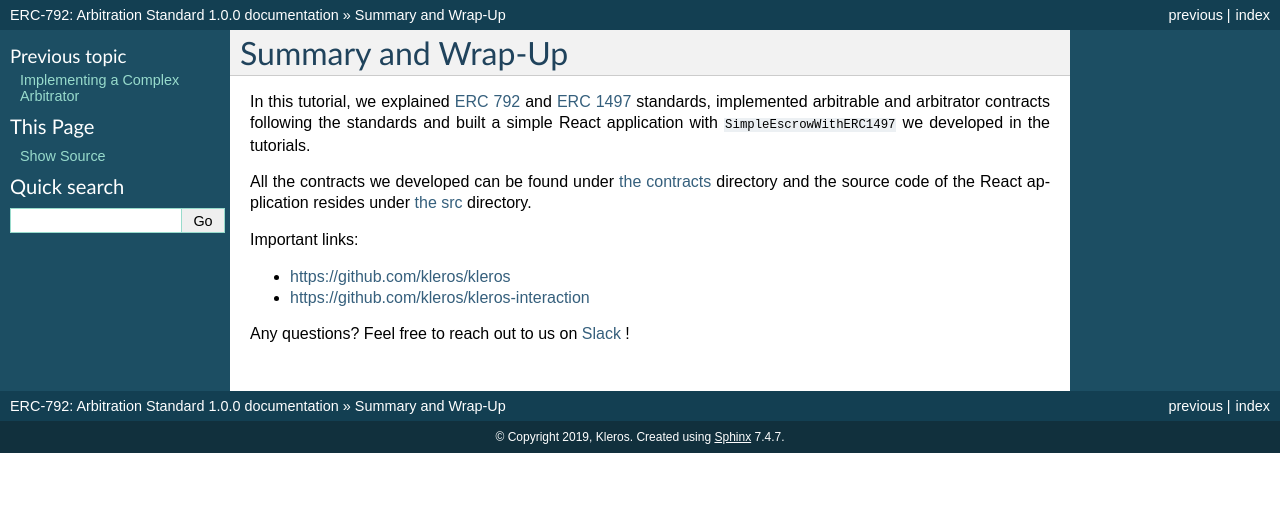
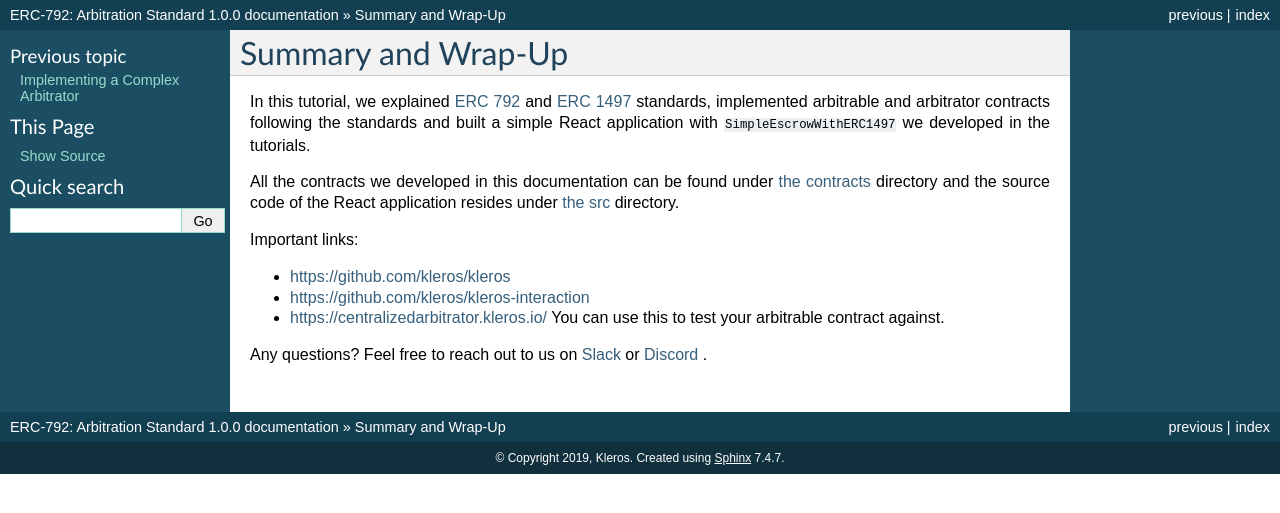
Before and after one commit to kleros/erc-792, a Sphinx documentation site: the page built from docs/wrap-up.rst, in a window 1280 px wide. Shown: the top 513 px of the page. Built offline with Sphinx 7.4.7, drawn with Linux system fonts in a browser that asks for light colours.

Commit message:
docs(wrap-up): mention cad and discord

```diff
--- a/docs/wrap-up.rst
+++ b/docs/wrap-up.rst
@@ -4,11 +4,12 @@ Summary and Wrap-Up
 
 In this tutorial, we explained `ERC 792 <https://github.com/ethereum/EIPs/issues/792>`_ and `ERC 1497 <https://github.com/ethereum/EIPs/issues/1497>`_ standards, implemented arbitrable and arbitrator contracts following the standards and built a simple React application with ``SimpleEscrowWithERC1497`` we developed in the tutorials.
 
-All the contracts we developed can be found under `the contracts <https://github.com/kleros/erc-792/tree/master/contracts>`_ directory and the source code of the React application resides under `the src <https://github.com/kleros/erc-792/tree/master/src>`_ directory.
+All the contracts we developed in this documentation can be found under `the contracts <https://github.com/kleros/erc-792/tree/master/contracts>`_ directory and the source code of the React application resides under `the src <https://github.com/kleros/erc-792/tree/master/src>`_ directory.
 
 Important links:
 
 * https://github.com/kleros/kleros
 * https://github.com/kleros/kleros-interaction
+* https://centralizedarbitrator.kleros.io/ You can use this to test your arbitrable contract against.
 
-Any questions? Feel free to reach out to us on `Slack <https://slack.kleros.io/>`_ !
+Any questions? Feel free to reach out to us on `Slack <https://slack.kleros.io/>`_ or `Discord <https://kleros.chat>`_ .
```
